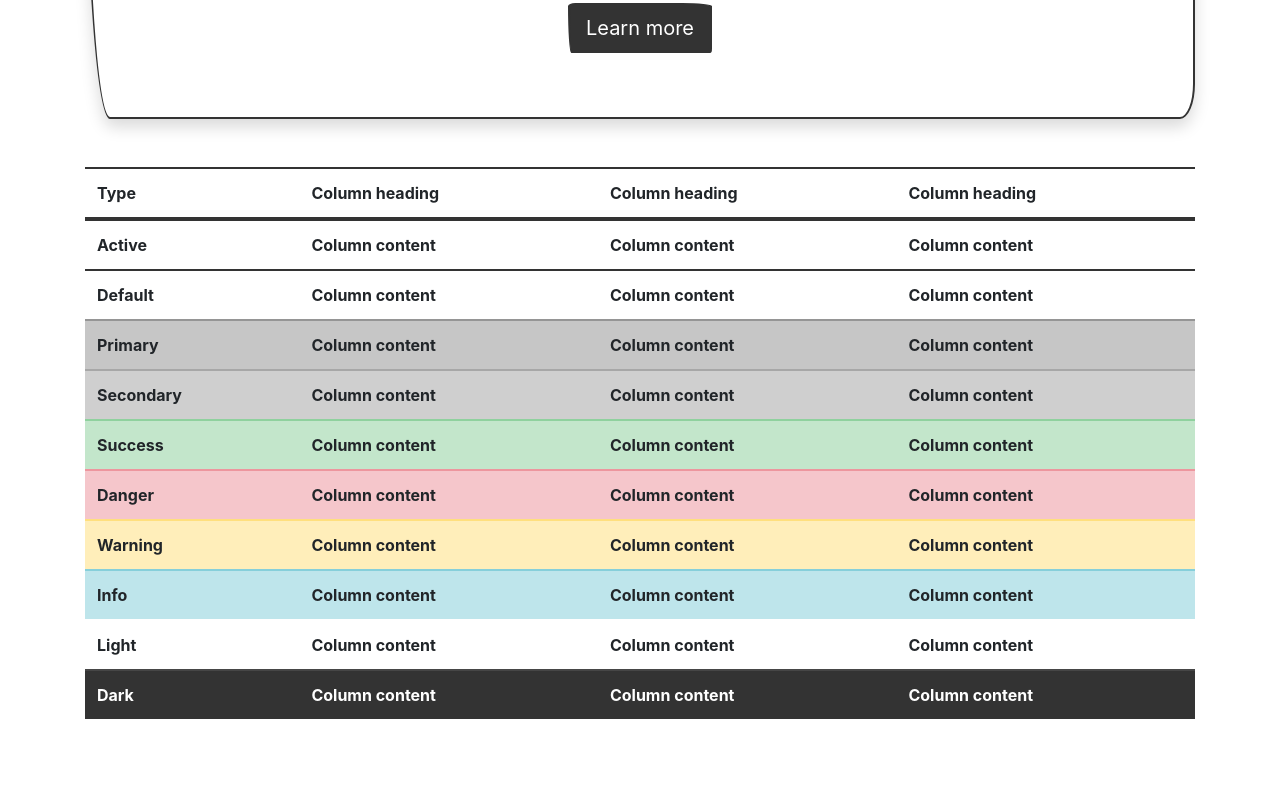
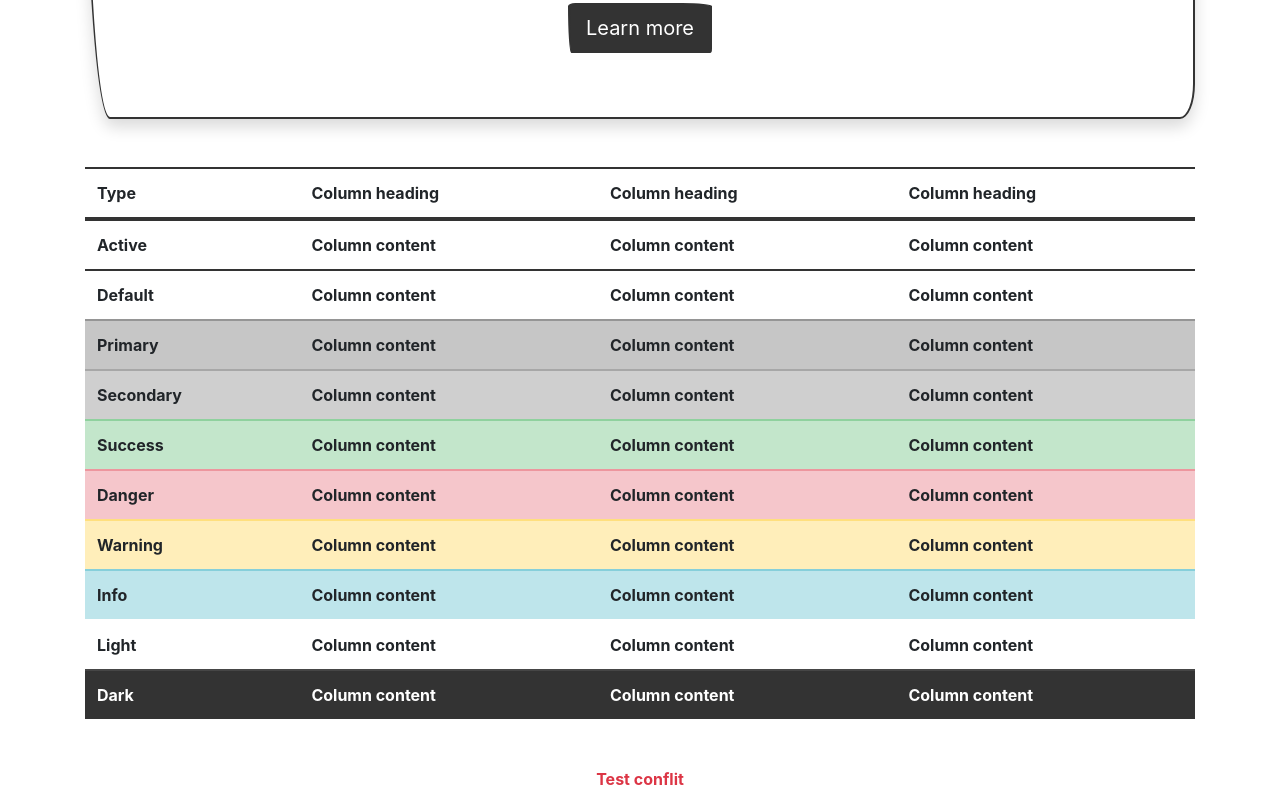
Before and after one commit to gabriellefournier-neri/NoobInterface, a plain HTML site: page index.html in a window 1280 px wide. Shown: the part 739-1546 px from the top of the page. Before the commit the page ends 1506 px from the top, so only its background shows below. Drawn offline with nearby package versions, Linux system fonts and the light colour scheme; a web font is replaced by a local one.

Commit message:
ajout test conflit

```diff
--- a/index.html
+++ b/index.html
@@ -151,6 +151,7 @@
             </table>
 
         </div>
+        <p class="text-center text-danger">Test conflit</p>
     </main>
 
 
```
